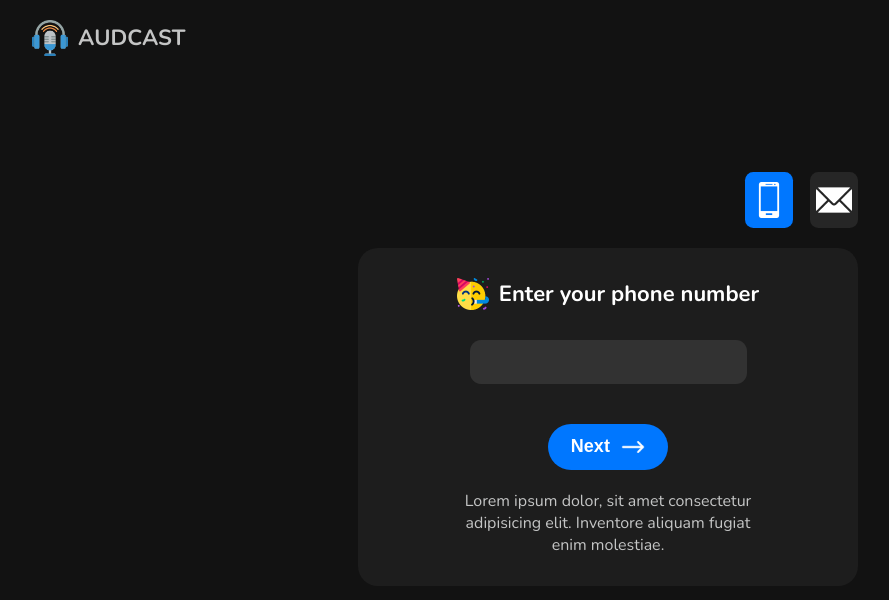
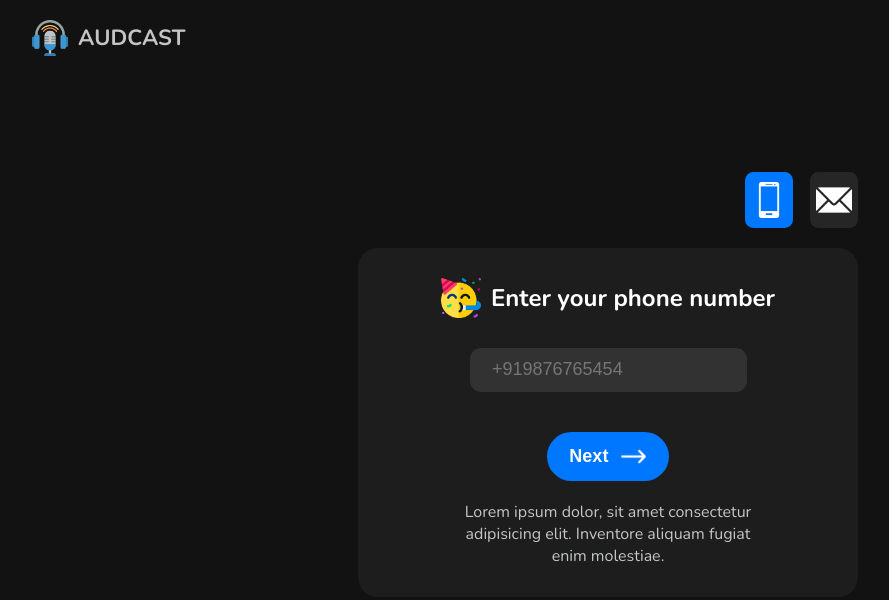
Before and after one commit to bskumawat09/audcast-client, a React (Create React App) app: page /authenticate in a window 1280 px wide. Shown: the top 600 px of the page, without its empty margins (32-921 px from the left). Built offline with nearby package versions, Linux system fonts and the light colour scheme; no server answers.

Commit message:
Minor ui fix

```diff
--- a/src/components/AddRoomModal/AddRoomModal.module.css
+++ b/src/components/AddRoomModal/AddRoomModal.module.css
@@ -47,12 +47,15 @@
 
 .heading {
 	margin-bottom: 0.3125em;
+	color: #c4c5c5;
+	font-weight: bold;
 }
 
 .subHeading {
 	font-size: 1.125rem;
 	margin: 0.625em 0;
 	font-weight: bold;
+	color: #c4c5c5;
 }
 
 .roomTypes {
@@ -81,7 +84,6 @@
 
 .modalFooter h3 {
 	font-size: 1.25rem;
-	font-weight: bold;
 	margin-bottom: 1.25em;
 }
 
@@ -91,9 +93,9 @@
 	display: flex;
 	align-items: center;
 	justify-content: center;
-	width: 200px;
-	padding: 7px 10px;
-	border-radius: 20px;
+	width: 12.5em;
+	padding: 0.5em 0.625em;
+	border-radius: 1.25em;
 	margin: 0 auto;
 	transition: all 0.3s ease-in-out;
 }
@@ -107,5 +109,5 @@
 }
 
 .footerButton span {
-	margin-left: 5px;
+	margin-left: 0.3125em;
 }
--- a/src/components/shared/Button/Button.module.css
+++ b/src/components/shared/Button/Button.module.css
@@ -16,5 +16,5 @@
 
 .arrow {
 	margin-left: 0.625em;
-	width: 24px;
+	width: 1.5em;
 }
--- a/src/components/shared/Card/Card.module.css
+++ b/src/components/shared/Card/Card.module.css
@@ -19,11 +19,11 @@
 }
 
 .headingWrapper img {
-	width: 32px;
+	width: 2.5rem;
 	margin-right: 0.625em;
 }
 
 .heading {
-	font-size: 1.375rem;
+	font-size: 1.5rem;
 	font-weight: bold;
 }
--- a/src/components/shared/Navigation/Navigation.jsx
+++ b/src/components/shared/Navigation/Navigation.jsx
@@ -45,7 +45,7 @@ const Navigation = () => {
 					<Link to="/">
 						<img
 							className={styles.avatar}
-							src={user.avatar ? user.avatar : "/images/default-avatar.png"}
+							src={user.avatar ? user.avatar : "/images/monkey-avatar.png"}
 							alt="avatar"
 						/>
 					</Link>
--- a/src/components/shared/TextInput/TextInput.jsx
+++ b/src/components/shared/TextInput/TextInput.jsx
@@ -7,7 +7,6 @@ const TextInput = (props) => {
 			<input
 				className={styles.input}
 				style={{ width: props.fullwidth === "true" ? "100%" : "inherit" }}
-				type="text"
 				{...props}
 			/>
 		</div>
--- a/src/pages/Steps/StepName/StepName.jsx
+++ b/src/pages/Steps/StepName/StepName.jsx
@@ -24,6 +24,7 @@ const StepName = ({ onNext }) => {
 		<div className="cardWrapper">
 			<Card title="Enter your full name" icon="party-emoji.png">
 				<TextInput
+					type="text"
 					value={fullName}
 					onChange={(e) => setFullName(e.target.value)}
 				/>
--- a/src/pages/Steps/StepOtp/StepOtp.jsx
+++ b/src/pages/Steps/StepOtp/StepOtp.jsx
@@ -30,7 +30,11 @@ const StepOtp = ({ onNext }) => {
 	return (
 		<div className="cardWrapper">
 			<Card title="Enter the OTP sent on your phone" icon="party-emoji.png">
-				<TextInput value={otp} onChange={(e) => setOtp(e.target.value)} />
+				<TextInput
+					value={otp}
+					onChange={(e) => setOtp(e.target.value)}
+					placeholder="00000"
+				/>
 				<div>
 					<div className={styles.actionButtonWrapper}>
 						<Button onClick={submit} text="Next" />
--- a/src/pages/Steps/StepPhoneEmail/Email/Email.jsx
+++ b/src/pages/Steps/StepPhoneEmail/Email/Email.jsx
@@ -28,7 +28,12 @@ const Email = ({ onNext }) => {
 
 	return (
 		<Card title="Enter your email" icon="party-emoji.png">
-			<TextInput value={email} onChange={(e) => setEmail(e.target.value)} />
+			<TextInput
+				type="email"
+				placeholder="example@gmail.com"
+				value={email}
+				onChange={(e) => setEmail(e.target.value)}
+			/>
 			<div>
 				<div className={styles.actionButtonWrapper}>
 					<Button onClick={submit} text="Next" />
--- a/src/pages/Steps/StepPhoneEmail/Phone/Phone.jsx
+++ b/src/pages/Steps/StepPhoneEmail/Phone/Phone.jsx
@@ -29,8 +29,10 @@ const Phone = ({ onNext }) => {
 	return (
 		<Card title="Enter your phone number" icon="party-emoji.png">
 			<TextInput
+				type="tel"
 				value={phoneNumber}
 				onChange={(e) => setPhoneNumber(e.target.value)}
+				placeholder="+919876765454"
 			/>
 			<div>
 				<div className={styles.actionButtonWrapper}>
```
